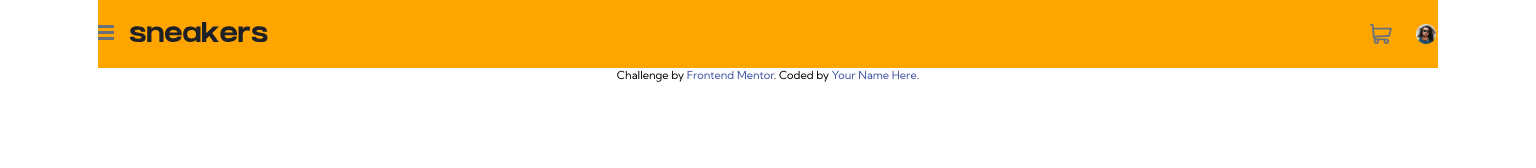
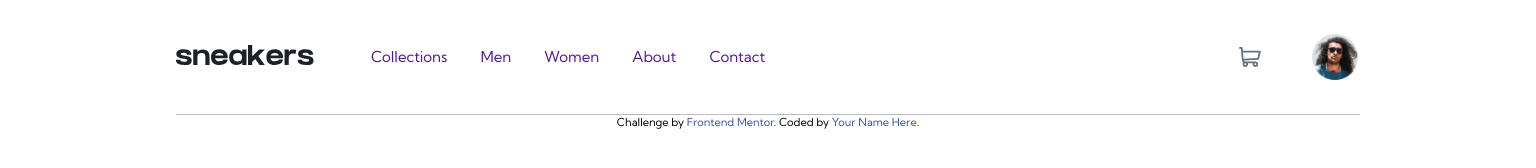
Before and after one commit to EstebanCUR/ecommerce-sneakers-reto-, a website: page index.html in a window 1536 px wide. Drawn offline with Linux system fonts and the light colour scheme.

Commit message:
Navbar responsivo

```diff
--- a/sass/_navbar.scss
+++ b/sass/_navbar.scss
@@ -4,7 +4,6 @@
 
 .nav{
     width: 87.2%;
-    background: orange;
     margin: 0 auto;
     height: 68px;
     @include mixins.flexbox(row, center, space-between);
@@ -18,6 +17,7 @@
     &__menu{
         cursor: pointer;
     }
+
 
     &__menu-bg{
         position: fixed;
@@ -36,10 +36,10 @@
         overflow: hidden;
     }
 
-   /*  &__close{
+    &__close{
         display: block;
+    }
 
-    } */
     &__close-img{
         transition: transform .3s ease;
         cursor: pointer;
@@ -72,6 +72,8 @@
         }
     }
 
+
+
     &__right{
         @include mixins.flexbox(row, center, space-between);
         height: 24px;
@@ -95,8 +97,57 @@
             border-radius: 50%;
         }
     }
+
+    @media screen and (min-width: 1440px) {
+        width: 77.08%;
+        height: 115px;
+        border-bottom: 1px solid variables.$grayishBlue;
+        &__left{
+            @include mixins.flexbox(row, center, space-between);
+            gap: mixins.pixeles-rem(57);
+            max-height: 24px;
+        }
+
+        &__menu{
+            display: none;
+        }
+
+        &__menu-bg{
+            display: block;
+            position: unset;
+            height: unset;
+            background-color: unset;
+        }
+
+        &__menu-slide{
+            background-color: unset;
+            width: unset;
+            padding: unset;
+        }
+
+        &__link{
+            grid-auto-flow: column;
+            grid-auto-columns: max-content;
+            gap: mixins.pixeles-rem(33);
+            font-weight: 400;
+            font-size: mixins.pixeles-rem(15);
+            margin-top: unset;
+        }
+
+        &__close{
+            display: none;
+        }
+
+        /* NAV RIGHT */
+
+        &__right{
+            @include mixins.flexbox(row, center, space-between);
+            height: 50px;
+            gap: mixins.pixeles-rem(49);
+        }
+    }
 }
 
-.hidden{
+/* .hidden{
     display: none;
-}
+} */
```
Also changed, not shown: css/style.css, 1 other file.
